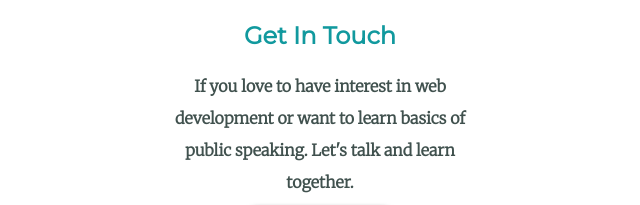
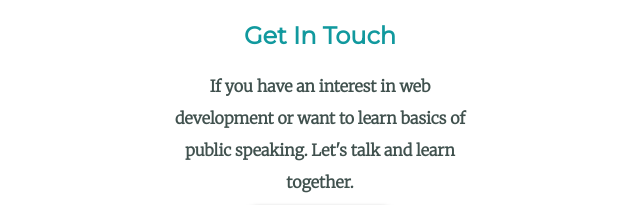
Before and after one commit to udhitianshu/uj.github.io, a plain HTML site: page index.html in a window 1280 px wide. Shown: the part 2034-2239 px from the top of the page, 320-960 px from the left. Drawn offline with Linux system fonts and the light colour scheme.

Commit message:
Update index.html

```diff
--- a/index.html
+++ b/index.html
@@ -40,7 +40,7 @@
       <div class="contact-me">
         <img class="" src="contactmeicon.png" alt="" height="100px">
         <h2>Get In Touch</h2>
-        <p class="last-para-description">If you love to have interest in web development or want to learn basics of public speaking. Let's talk and learn together.</p>
+        <p class="last-para-description">If you have an interest in web development or want to learn basics of public speaking. Let's talk and learn together.</p>
         <a class="btn" href="mailto:udhitianshuujjwal@gmail.com" target="_blank">CONTACT ME</a><br>
         <div class="last-icons">
 
```
